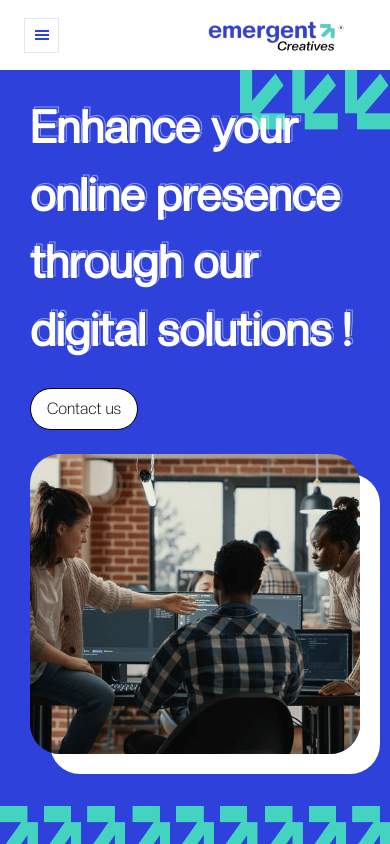
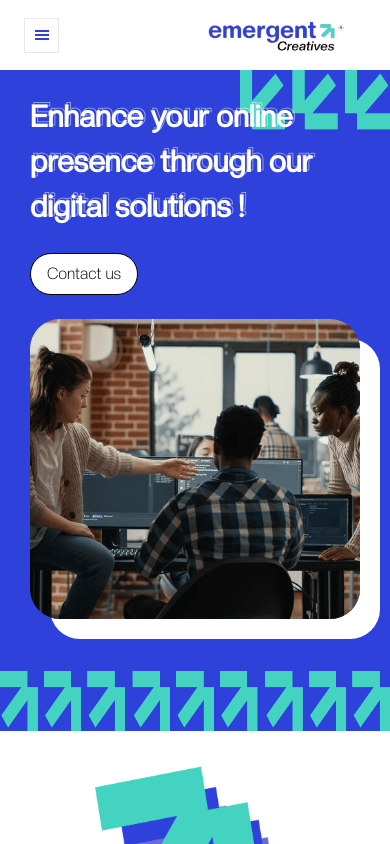
Before and after one commit to Vegetablegito247/emergent, a Next.js app: page / in a window 390 px wide. Shown: the top 844 px of the page. Built offline with nearby package versions, Linux system fonts and the light colour scheme.

Commit message:
changer head text size

```diff
--- a/src/app/landingPage/LandHead.tsx
+++ b/src/app/landingPage/LandHead.tsx
@@ -11,7 +11,7 @@ function LandHead() {
     return (
         <header className='h-fit lmd:h-[100vh] w-[100%] flex md:items-center gap-6 justify-between px-[30px] md:px-[3rem] lmd:px-[4rem] pb-[7rem] lmd:pb-0 flex-col lmd:flex-row relative bg-accent overflow-hidden'>
             <div className='w-full lmd:w-[50%] mt-6'>
-                <h1 className='stroke font-bold text-[45px] xsm:text-[50px] sm:text-[70px] leading-normal sm:leading-[80px] text-light'>
+                <h1 className='stroke font-bold text-[30px] xsm:text-[50px] sm:text-[70px] leading-normal sm:leading-[80px] text-light'>
                     Enhance your online presence through our digital solutions !
                 </h1>
                 <Link href='' className='w-fit py-2 px-4 rounded-[30px] bg-light border-[1px] border-dark mt-6 block'>
```
